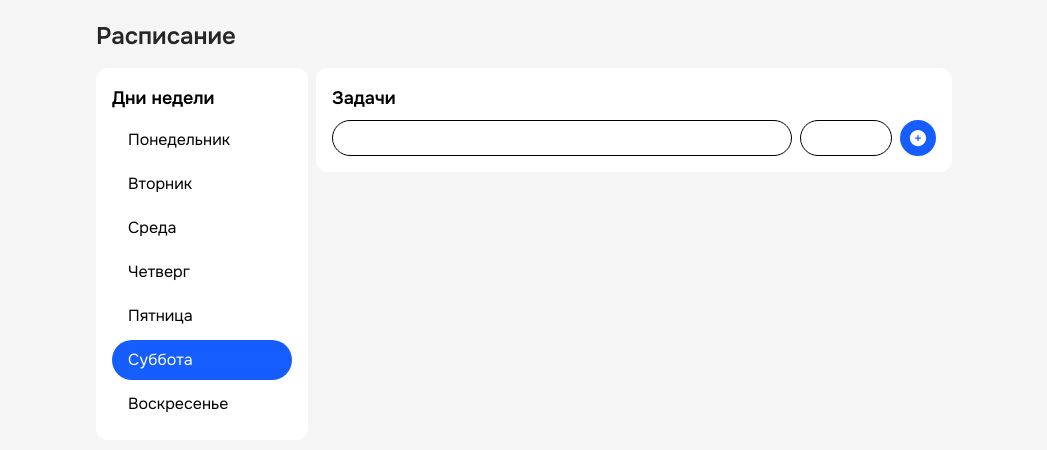
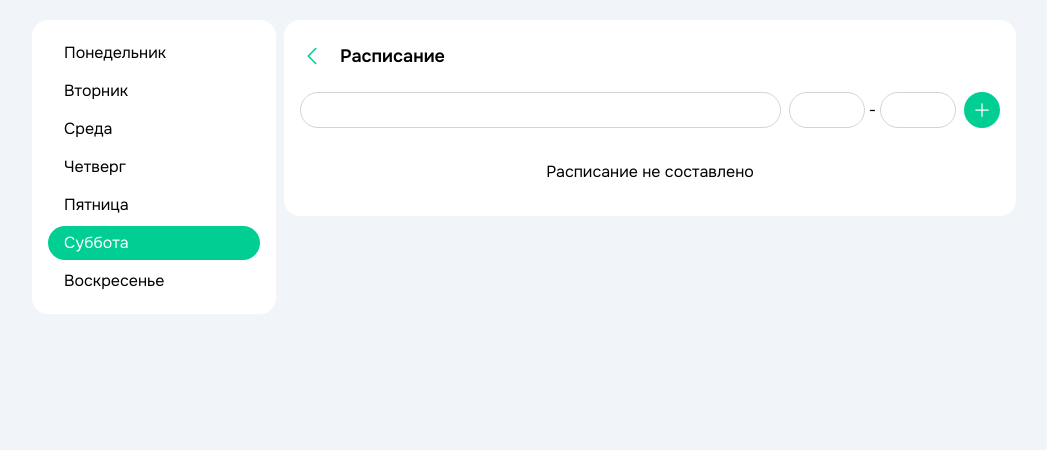
Before and after one commit to mkstas/nextjs-hackathon, a Next.js app: page /schedule in a window 1280 px wide. Shown: the top 450 px of the page, without its empty margins (116-1163 px from the left). Built offline with nearby package versions, Linux system fonts and the light colour scheme.

Commit message:
feat: create main features

```diff
--- a/src/app/layout.tsx
+++ b/src/app/layout.tsx
@@ -1,6 +1,6 @@
 import type { PropsWithChildren } from 'react';
 import { Onest } from 'next/font/google';
-import '@/shared/common/styles.css';
+import '@/shared/styles.css';
 
 const onest = Onest({
   subsets: ['cyrillic-ext', 'latin-ext'],
@@ -9,8 +9,8 @@ const onest = Onest({
 export default function IndexLayout({ children }: PropsWithChildren) {
   return (
     <html lang='ru' className={onest.className}>
-      <body className='bg-neutral-100'>
-        <main className='relative mx-auto max-w-4xl p-5'>{children}</main>
+      <body className='bg-slate-100'>
+        <main className='mx-auto max-w-5xl p-5'>{children}</main>
       </body>
     </html>
   );
--- a/src/app/page.tsx
+++ b/src/app/page.tsx
@@ -7,7 +7,7 @@ export default function Index() {
       {Array(5)
         .fill(0)
         .map((_, index) => (
-          <div key={index} className='flex h-32 items-center justify-center rounded-xl bg-white p-4'>
+          <div key={index} className='flex h-40 items-center justify-center rounded-xl bg-white p-4'>
             <p>Пример виджета</p>
           </div>
         ))}
--- a/src/app/schedule/page.tsx
+++ b/src/app/schedule/page.tsx
@@ -2,9 +2,8 @@ import { ScheduleWeek } from '@/features/shedule-week';
 
 export default function Schedule() {
   return (
-    <div className='space-y-4'>
-      <h1 className='text-2xl font-semibold text-neutral-800'>Расписание</h1>
+    <section>
       <ScheduleWeek />
-    </div>
+    </section>
   );
 }
--- a/src/entities/card/index.tsx
+++ /dev/null
@@ -1,10 +0,0 @@
-import { FC, PropsWithChildren } from 'react';
-import { cn } from '@/shared/common/cn';
-
-interface Props extends PropsWithChildren {
-  className?: string;
-}
-
-export const Card: FC<Props> = ({ children, className }) => {
-  return <div className={cn('rounded-xl bg-white p-4', className)}>{children}</div>;
-};
--- a/src/features/shedule-week/create-task-form.tsx
+++ b/src/features/shedule-week/create-task-form.tsx
@@ -1,41 +1,68 @@
-import { PlusCircleIcon } from '@heroicons/react/24/solid';
 import { FC } from 'react';
 import { SubmitHandler, useForm } from 'react-hook-form';
+import { PlusIcon } from '@heroicons/react/24/solid';
+import { cn } from '@/shared/cn';
+import { Inputs } from './entities';
 
 interface Props {
-  day: number;
+  onSubmit: SubmitHandler<Inputs>;
 }
 
-interface Inputs {
-  task: string;
-  time: string;
-}
+export const CreateTaskForm: FC<Props> = ({ onSubmit }) => {
+  const { register, handleSubmit, formState, setValue, setFocus } = useForm<Inputs>({ mode: 'onSubmit' });
 
-export const CreateTaskForm: FC<Props> = ({ day }) => {
-  const { register, handleSubmit, formState } = useForm<Inputs>({ mode: 'onSubmit' });
-
-  const onSubmit: SubmitHandler<Inputs> = data => {
-    console.log({ day, ...data });
+  const onClickSubmit: SubmitHandler<Inputs> = data => {
+    onSubmit(data);
+    setValue('title', '');
+    setValue('startTime', '');
+    setValue('endTime', '');
+    setFocus('title');
   };
 
   return (
-    <form onSubmit={handleSubmit(onSubmit)} className='grid grid-cols-[5fr_1fr_auto] gap-2'>
-      <div className='grid'>
+    <form onSubmit={handleSubmit(onClickSubmit)} className='flex gap-2'>
+      <div className='grid flex-1'>
         <input
-          {...register('task')}
-          className='w-full rounded-full border px-4 py-1.25 outline-none focus:border-blue-600 focus:ring focus:ring-blue-600'
+          {...register('title', {
+            required: {
+              value: true,
+              message: 'Это поле обязательно',
+            },
+          })}
+          className={cn('py-1.2 w-full rounded-full border border-neutral-300 px-4 outline-none focus:ring', {
+            'focus:border-accent focus:ring-accent': !formState.errors.title,
+            'focus:border-red-400 focus:ring-red-400': !!formState.errors.title,
+          })}
         />
-        {formState.errors.task && <p>{formState.errors.task.message}</p>}
       </div>
-      <div className='grid'>
-        <input
-          {...register('time')}
-          className='w-full rounded-full border px-4 py-1.25 outline-none focus:border-blue-600 focus:ring focus:ring-blue-600'
-        />
-        {formState.errors.task && <p>{formState.errors.task.message}</p>}
+      <div className='flex items-center gap-1'>
+        <div className='grid h-full w-19'>
+          <input
+            {...register('startTime', {
+              required: {
+                value: true,
+                message: 'Это поле обязательно',
+              },
+            })}
+            className={cn('py-1.2 w-full rounded-full border border-neutral-300 px-4 outline-none focus:ring', {
+              'focus:border-accent focus:ring-accent': !formState.errors.startTime,
+              'focus:border-red-400 focus:ring-red-400': !!formState.errors.startTime,
+            })}
+          />
+        </div>
+        <div>-</div>
+        <div className='grid h-full w-19'>
+          <input
+            {...register('endTime')}
+            className={cn('py-1.2 w-full rounded-full border border-neutral-300 px-4 outline-none focus:ring', {
+              'focus:border-accent focus:ring-accent': !formState.errors.endTime,
+              'focus:border-red-400 focus:ring-red-400': !!formState.errors.endTime,
+            })}
+          />
+        </div>
       </div>
-      <button className='cursor-pointer rounded-full bg-blue-600 p-2'>
-        <PlusCircleIcon className='size-5 text-white' />
+      <button className='bg-accent hover:bg-accent/80 cursor-pointer rounded-full p-2 text-white'>
+        <PlusIcon className='size-5' />
       </button>
     </form>
   );
--- /dev/null
+++ b/src/features/shedule-week/entities.ts
@@ -0,0 +1,14 @@
+export interface Inputs {
+  title: string;
+  startTime: string;
+  endTime: string;
+}
+
+export interface Task {
+  day: number;
+  title: string;
+  startTime: string;
+  endTime?: string;
+  isDone: boolean;
+  times?: number[];
+}
--- a/src/features/shedule-week/index.tsx
+++ b/src/features/shedule-week/index.tsx
@@ -1,41 +1,97 @@
 'use client';
 
 import { FC, useEffect, useState } from 'react';
-import { cn } from '@/shared/common/cn';
+import { SubmitHandler } from 'react-hook-form';
+import { CheckIcon, ChevronLeftIcon, TrashIcon } from '@heroicons/react/24/solid';
+import { cn } from '@/shared/cn';
 import { CreateTaskForm } from './create-task-form';
+import { Inputs, Task } from './entities';
+import Link from 'next/link';
 
 export const ScheduleWeek: FC = () => {
   const week = ['Понедельник', 'Вторник', 'Среда', 'Четверг', 'Пятница', 'Суббота', 'Воскресенье'];
 
   const [currentDay, setCurrentDay] = useState<number>(0);
+  const [tasks, setTasks] = useState<Task[]>();
+  const [currentTasks, setCurrentTasks] = useState<Task[]>();
+
+  const createTask: SubmitHandler<Inputs> = data => {
+    const newTask = { day: currentDay, isDone: false, ...data };
+    const storedTasks: Task[] = JSON.parse(localStorage.getItem('tasks')!);
+
+    if (!storedTasks?.length) {
+      localStorage.setItem('tasks', JSON.stringify([newTask]));
+      setCurrentTasks([newTask]);
+    } else {
+      localStorage.setItem('tasks', JSON.stringify([...storedTasks, newTask]));
+      setCurrentTasks([...storedTasks, newTask]);
+    }
+  };
 
   useEffect(() => {
-    const date = new Date();
-    setCurrentDay(date.getDay());
+    setCurrentDay(new Date().getDay());
+    if (!!JSON.parse(localStorage.getItem('tasks')!)) {
+      setTasks(JSON.parse(localStorage.getItem('tasks')!) as Task[]);
+    }
   }, []);
+
+  useEffect(() => {
+    setCurrentTasks(tasks?.filter(task => task.day === currentDay));
+  }, [currentDay, tasks]);
 
   return (
     <div className='grid grid-cols-[1fr_3fr] items-start gap-2'>
-      <div className='space-y-2 rounded-xl bg-white p-4'>
-        <p className='text-lg font-semibold'>Дни недели</p>
-        <ul className='grid gap-y-1'>
-          {week.map((day, index) => (
+      <ul className='space-y-1 rounded-2xl bg-white p-4'>
+        {week.map((day, index) => (
+          <li key={index}>
             <button
-              key={index}
-              className={cn('cursor-pointer rounded-full px-4 py-2 text-start', {
-                'hover:bg-neutral-100': currentDay !== index + 1,
-                'bg-blue-600 text-white': currentDay === index + 1,
+              className={cn('w-full cursor-pointer rounded-full px-4 py-1.25 text-start', {
+                'hover:bg-slate-100': currentDay !== index + 1,
+                'bg-accent text-white': currentDay === index + 1,
               })}
               onClick={() => setCurrentDay(index + 1)}
             >
               {day}
             </button>
-          ))}
-        </ul>
-      </div>
-      <div className='space-y-2 rounded-xl bg-white p-4'>
-        <p className='text-lg font-semibold'>Задачи</p>
-        <CreateTaskForm day={currentDay} />
+          </li>
+        ))}
+      </ul>
+      <div className='space-y-4 rounded-2xl bg-white p-4'>
+        <div className='flex items-center gap-2'>
+          <Link href='/' className='-ml-2 rounded-full p-2 hover:bg-slate-100'>
+            <ChevronLeftIcon className='text-accent size-6' />
+          </Link>
+          <h1 className='text-lg font-semibold'>Расписание</h1>
+        </div>
+        <CreateTaskForm onSubmit={createTask} />
+        <div>
+          {!currentTasks?.length ? (
+            <p className='mt-8 mb-4 text-center'>Расписание не составлено</p>
+          ) : (
+            <ul className='space-y-2'>
+              {currentTasks?.map((task, index) => (
+                <li key={index} className='flex items-center gap-2'>
+                  <p className='flex-1'>{task.title}</p>
+                  <div className='flex gap-1'>
+                    <p>{task.startTime}</p>
+                    {!!task.endTime && (
+                      <>
+                        <span>-</span>
+                        <p>{task.endTime}</p>
+                      </>
+                    )}
+                  </div>
+                  <button className='bg-accent hover:bg-accent/80 cursor-pointer rounded-full p-2'>
+                    <CheckIcon className='size-4 text-white' />
+                  </button>
+                  <button className='cursor-pointer rounded-full bg-red-500 p-2 hover:bg-red-600'>
+                    <TrashIcon className='size-4 text-white' />
+                  </button>
+                </li>
+              ))}
+            </ul>
+          )}
+        </div>
       </div>
     </div>
   );
--- a/src/shared/common/styles.css
+++ /dev/null
@@ -1 +0,0 @@
-@import 'tailwindcss';
--- /dev/null
+++ b/src/shared/styles.css
@@ -0,0 +1,5 @@
+@import 'tailwindcss';
+
+@theme {
+  --color-accent: #00ce93;
+}
--- a/src/widgets/schedule-card/index.tsx
+++ b/src/widgets/schedule-card/index.tsx
@@ -1,10 +1,50 @@
-import { FC } from 'react';
+'use client';
+
+import { FC, useEffect, useState } from 'react';
 import Link from 'next/link';
+import { Task } from '@/features/shedule-week/entities';
 
 export const ScheduleCard: FC = () => {
+  const week = ['Понедельник', 'Вторник', 'Среда', 'Четверг', 'Пятница', 'Суббота', 'Воскресенье'];
+
+  const [tasks, setTasks] = useState<Task[]>();
+
+  useEffect(() => {
+    const storedTasks: Task[] = JSON.parse(localStorage.getItem('tasks')!);
+    if (storedTasks) {
+      setTasks(storedTasks.filter(tasks => tasks.day === new Date().getDay() && !tasks.isDone));
+    }
+  }, []);
+
   return (
-    <Link href='/schedule' className='col-span-2 h-32'>
-      <div className='h-full rounded-xl bg-white p-4'></div>
+    <Link href='/schedule' className='col-span-2 h-40'>
+      <div className='h-full rounded-2xl bg-white p-4'>
+        <p className='text-xl font-semibold'>Расписание дня</p>
+        <p>{week[new Date().getDay() - 1]}</p>
+        {!!tasks?.length ? (
+          <ul className='mt-4'>
+            {tasks.map(
+              (task, index) =>
+                index !== 2 && (
+                  <li key={index} className='flex'>
+                    <p className='flex-1'>{task.title}</p>
+                    <div className='flex gap-1'>
+                      <p>{task.startTime}</p>
+                      {!!task.endTime && (
+                        <>
+                          <span>-</span>
+                          <p>{task.endTime}</p>
+                        </>
+                      )}
+                    </div>
+                  </li>
+                ),
+            )}
+          </ul>
+        ) : (
+          <p>Расписание не заполнено</p>
+        )}
+      </div>
     </Link>
   );
 };
```
Also changed, not shown: src/shared/cn.tsx (renamed from src/shared/common/cn.tsx).
